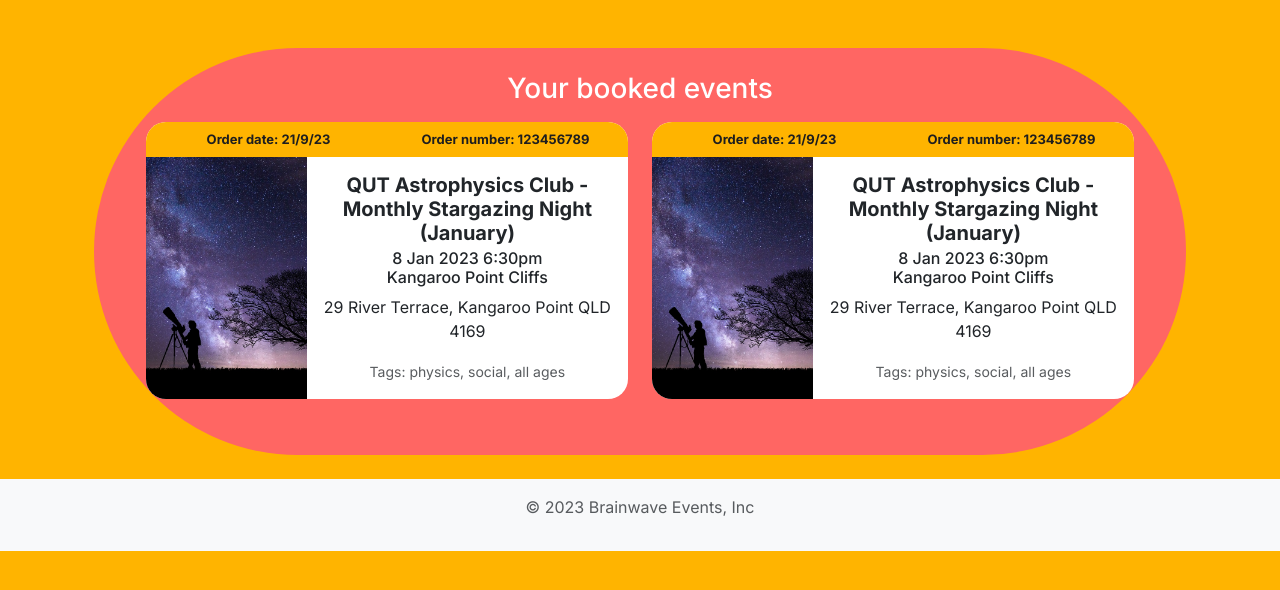
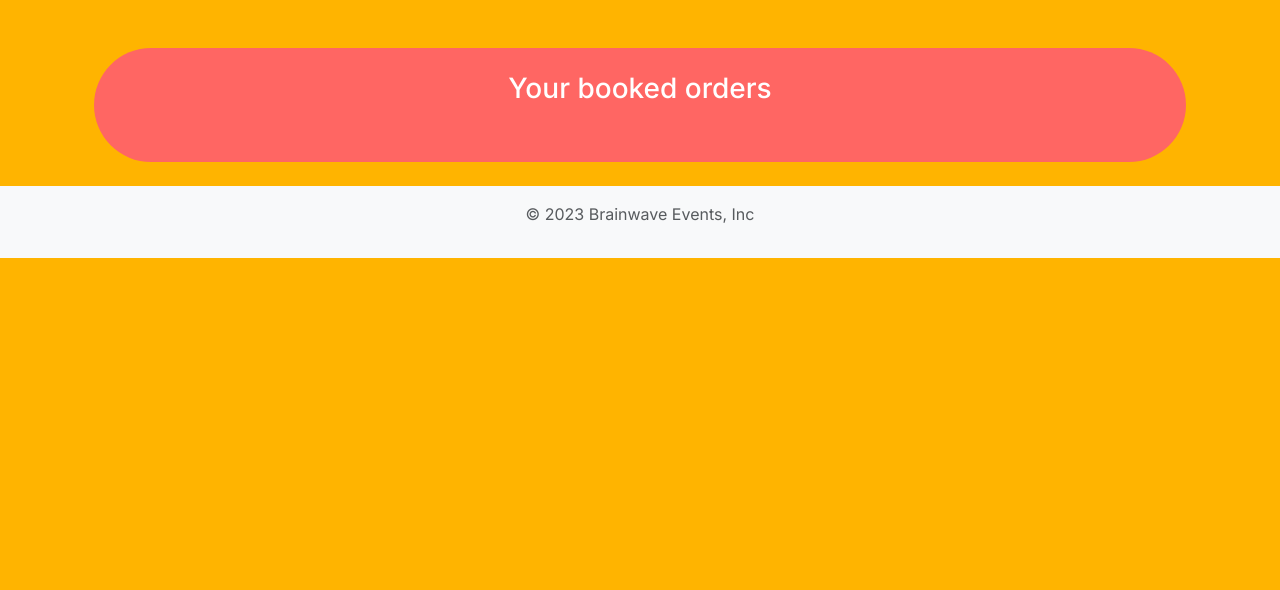
Before and after one commit to phoebejackson137/IAB207-Group94, a Flask app: page /view-booked-events in a window 1280 px wide. Shown: the part 75-665 px from the top of the page. Run offline with Flask 3, Linux system fonts and the light colour scheme; some libraries are stand-ins or nearby versions.

Commit message:
view booked events

```diff
--- a/website/templates/user-booking-history.html
+++ b/website/templates/user-booking-history.html
@@ -6,9 +6,10 @@
 {% block content %}
 <div class="container pt-4">
   <div class="p-4 rounded-pill text-center bg-cherry">
-    <span class="h3" style="color: white;">Your booked events</span>
+    <span class="h3" style="color: white;">Your booked orders</span>
     <div class="row m-3">
-      <div class ="col-sm">
+      {% for order in orders %}
+      <div class ="col-md-4">
         <div class="card mb-3" style="max-width: 540px;">
           <div class="card-header">
             <div class="row">
@@ -16,54 +17,27 @@
                 Order date: 21/9/23
               </div>
               <div class="col">
-                Order number: 123456789
+                Order number: {{order.confirmation_num}}
               </div>
             </div>
           </div>
           <div class="row g-0">
             <div class="col-md-4">
-              <img src="static/img/telescope-example-img.jpeg" class="img-on-card mt-0 mb-3" alt="telescope-example-img">
+              <img src="{{'static/img/' + events[loop.index0].cover_image_path}}" class="img-on-card mt-0 mb-3" alt="telescope-example-img">
             </div>
             <div class="col-md-8 text-left no-left-pad">
               <div class="card-body">
-                <h5 class="card-title">QUT Astrophysics Club - Monthly Stargazing Night (January)</h5>
-                <h6 class="card-subtitle">8 Jan 2023 6:30pm</h6>
-                <h6 class="card-text">Kangaroo Point Cliffs</h6>
-                <p class="card-text">29 River Terrace, Kangaroo Point QLD 4169</p>
+                <h5 class="card-title">{{events[loop.index0].title}}</h5>
+                <h6 class="card-subtitle">{{events[loop.index0].start_time}}</h6>
+
+                <p class="card-text">{{events[loop.index0].location}}</p>
                 <p class="card-text"><small class="text-body-secondary">Tags: physics, social, all ages</small></p>
               </div>
             </div>
           </div>
         </div>
       </div>
-      <div class ="col-sm">
-        <div class="card mb-3" style="max-width: 540px;">
-          <div class="card-header">
-            <div class="row">
-              <div class="col">
-                Order date: 21/9/23
-              </div>
-              <div class="col">
-                Order number: 123456789
-              </div>
-            </div>
-          </div>
-          <div class="row g-0">
-            <div class="col-md-4">
-              <img src="static/img/telescope-example-img.jpeg" class="img-on-card mt-0 mb-3" alt="telescope-example-img">
-            </div>
-            <div class="col-md-8 text-left no-left-pad">
-              <div class="card-body">
-                <h5 class="card-title">QUT Astrophysics Club - Monthly Stargazing Night (January)</h5>
-                <h6 class="card-subtitle">8 Jan 2023 6:30pm</h6>
-                <h6 class="card-text">Kangaroo Point Cliffs</h6>
-                <p class="card-text">29 River Terrace, Kangaroo Point QLD 4169</p>
-                <p class="card-text"><small class="text-body-secondary">Tags: physics, social, all ages</small></p>
-              </div>
-            </div>
-          </div>
-        </div>
-      </div>
+      {% endfor %}
     </div>
   </div>
 </div>
--- a/website/views.py
+++ b/website/views.py
@@ -43,7 +43,20 @@
 @main_bp.route('/view-booked-events')
 def see_bookings():
     """Event Creation Page"""
-    return render_template('user-booking-history.html')
+    events = []
+    orders = []
+
+    for order in db.session.query(Order).filter_by(user_id=1):
+        print("ORDER CONFIRMATION NUM-------------" + str(order.confirmation_num))
+        orders.append(order)
+        event = db.session.query(Event).filter_by(id=order.event_id).first()
+        events.append(event)
+
+    #for order in orders:
+    #    events.append(db.session.scalar(db.select(Event).where(Event.id==order.event_id)))
+    #    print("events:" + str(order.confirmation_num))
+
+    return render_template('user-booking-history.html',orders=orders, events=events)
 
 @main_bp.route('/search')
 def search():
```
Also changed, not shown: create_db.py (deleted, +0 -12 lines), website/createitem.py (deleted, +0 -73 lines), website/models.py (+20 -20 lines), instance/database.db.
